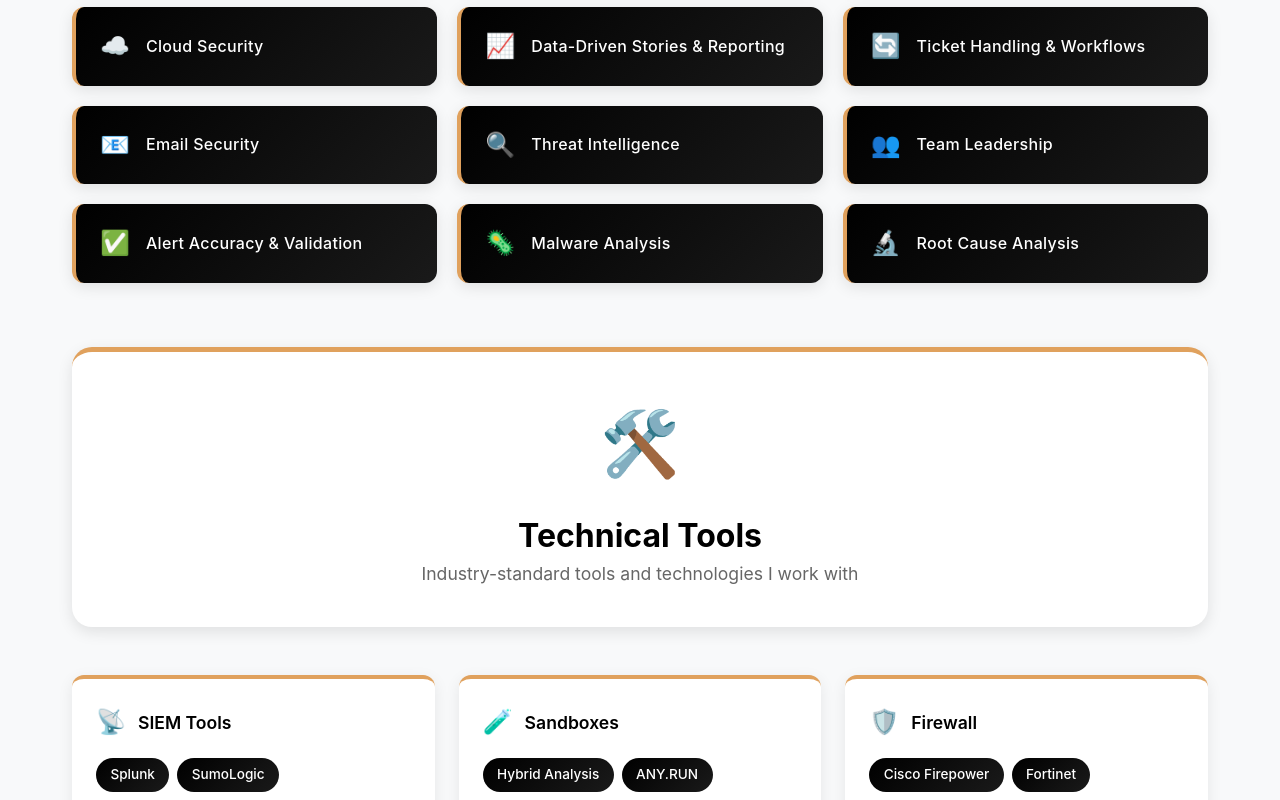
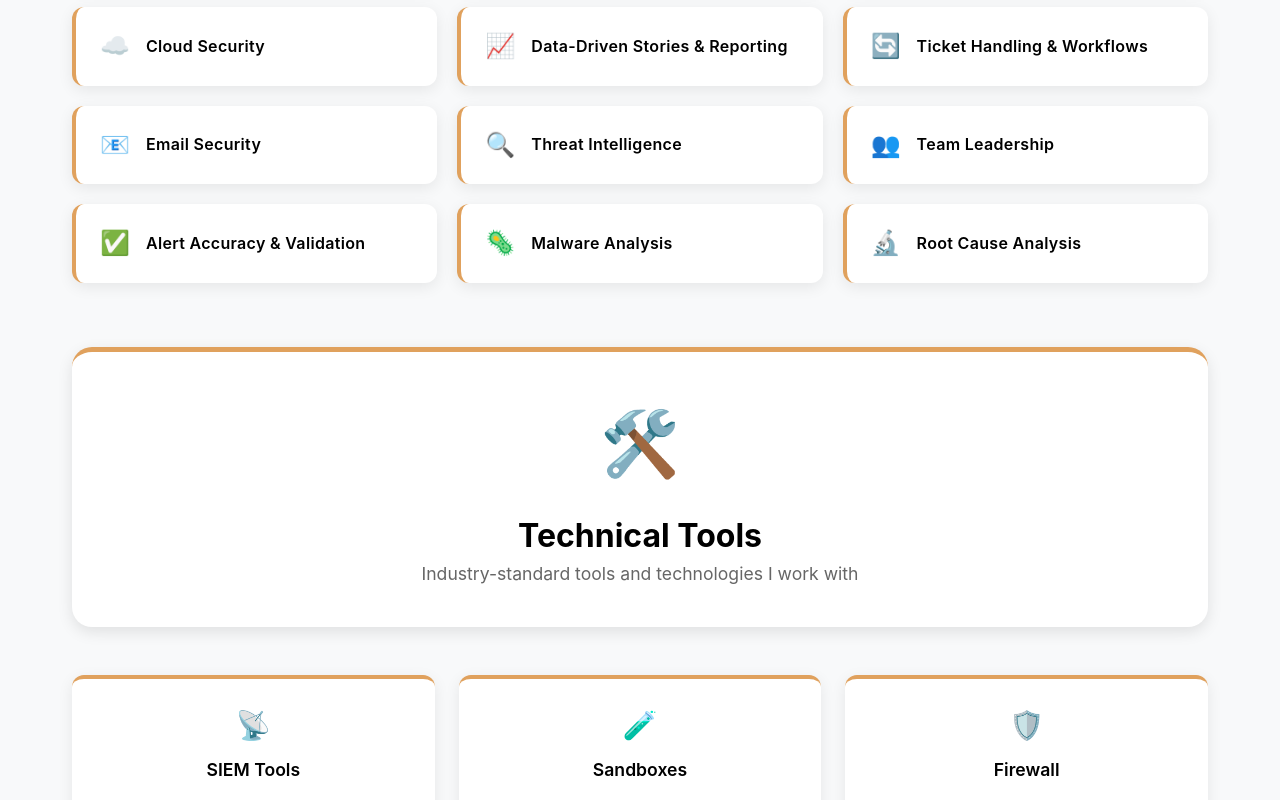
Before and after one commit to kaurween-003/portfolio, a React (Create React App) app: page /skills in a window 1280 px wide. Shown: the part 800-1600 px from the top of the page. Built offline with nearby package versions, Linux system fonts and the light colour scheme; no server answers.

Commit message:
Update Skills page: light backgrounds, centered tool headings and tags

```diff
--- a/src/pages/Skills.css
+++ b/src/pages/Skills.css
@@ -131,17 +131,18 @@
   align-items: center;
   gap: 1rem;
   padding: 1.25rem 1.5rem;
-  background: linear-gradient(135deg, #000000 0%, #1a1a1a 100%);
+  background: #ffffff;
   border-radius: 12px;
   border-left: 4px solid #E0A15D;
   transition: all 0.3s ease;
-  box-shadow: 0 4px 15px rgba(0, 0, 0, 0.1);
+  box-shadow: 0 4px 15px rgba(0, 0, 0, 0.08);
 }
 
 .expertise-card:hover {
   transform: translateX(8px);
   box-shadow: 0 8px 25px rgba(224, 161, 93, 0.25);
   border-left-width: 6px;
+  background: linear-gradient(135deg, #ffffff 0%, #fdf6ee 100%);
 }
 
 .expertise-icon {
@@ -150,9 +151,9 @@
 }
 
 .expertise-skill {
-  color: #ffffff;
+  color: #000000;
   font-size: 1rem;
-  font-weight: 500;
+  font-weight: 600;
   letter-spacing: 0.02em;
 }
 
@@ -183,13 +184,16 @@
 
 .tool-header {
   display: flex;
+  flex-direction: column;
   align-items: center;
-  gap: 0.75rem;
-  margin-bottom: 1rem;
+  justify-content: center;
+  gap: 0.5rem;
+  margin-bottom: 1.25rem;
+  text-align: center;
 }
 
 .tool-icon {
-  font-size: 1.5rem;
+  font-size: 1.75rem;
 }
 
 .tool-category {
@@ -197,26 +201,30 @@
   font-weight: 600;
   color: #000000;
   margin: 0;
+  text-align: center;
 }
 
 .tool-list {
   display: flex;
   flex-wrap: wrap;
   gap: 0.5rem;
+  justify-content: center;
 }
 
 .tool-tag {
-  background: linear-gradient(135deg, #000000 0%, #1a1a1a 100%);
-  color: #ffffff;
-  padding: 0.4rem 0.9rem;
+  background: #f8f9fa;
+  color: #000000;
+  padding: 0.5rem 1rem;
   border-radius: 20px;
   font-size: 0.85rem;
-  font-weight: 500;
+  font-weight: 600;
   transition: all 0.3s ease;
+  border: 2px solid #E0A15D;
 }
 
 .tool-tag:hover {
   background: #E0A15D;
+  color: #ffffff;
   transform: scale(1.05);
 }
 
```
